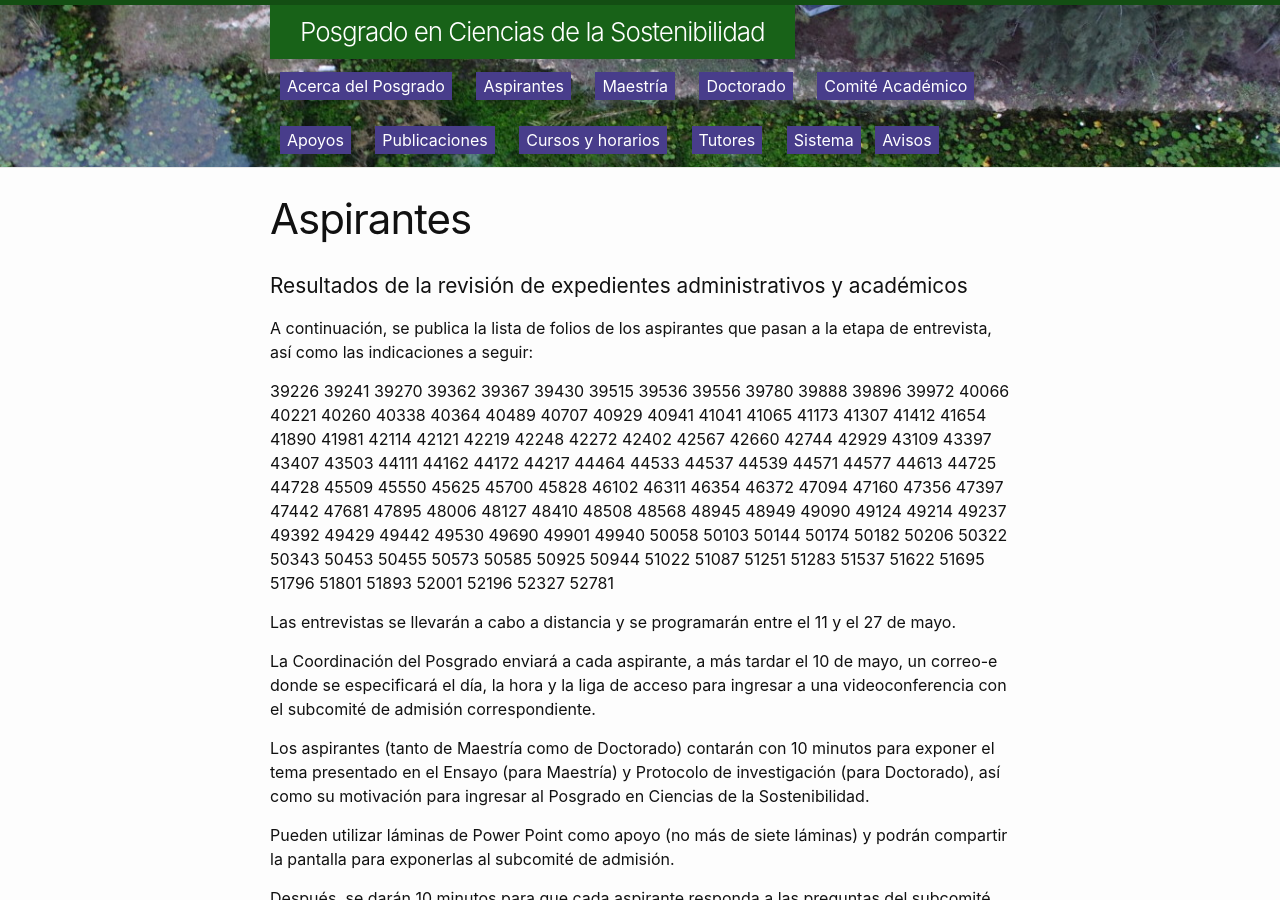
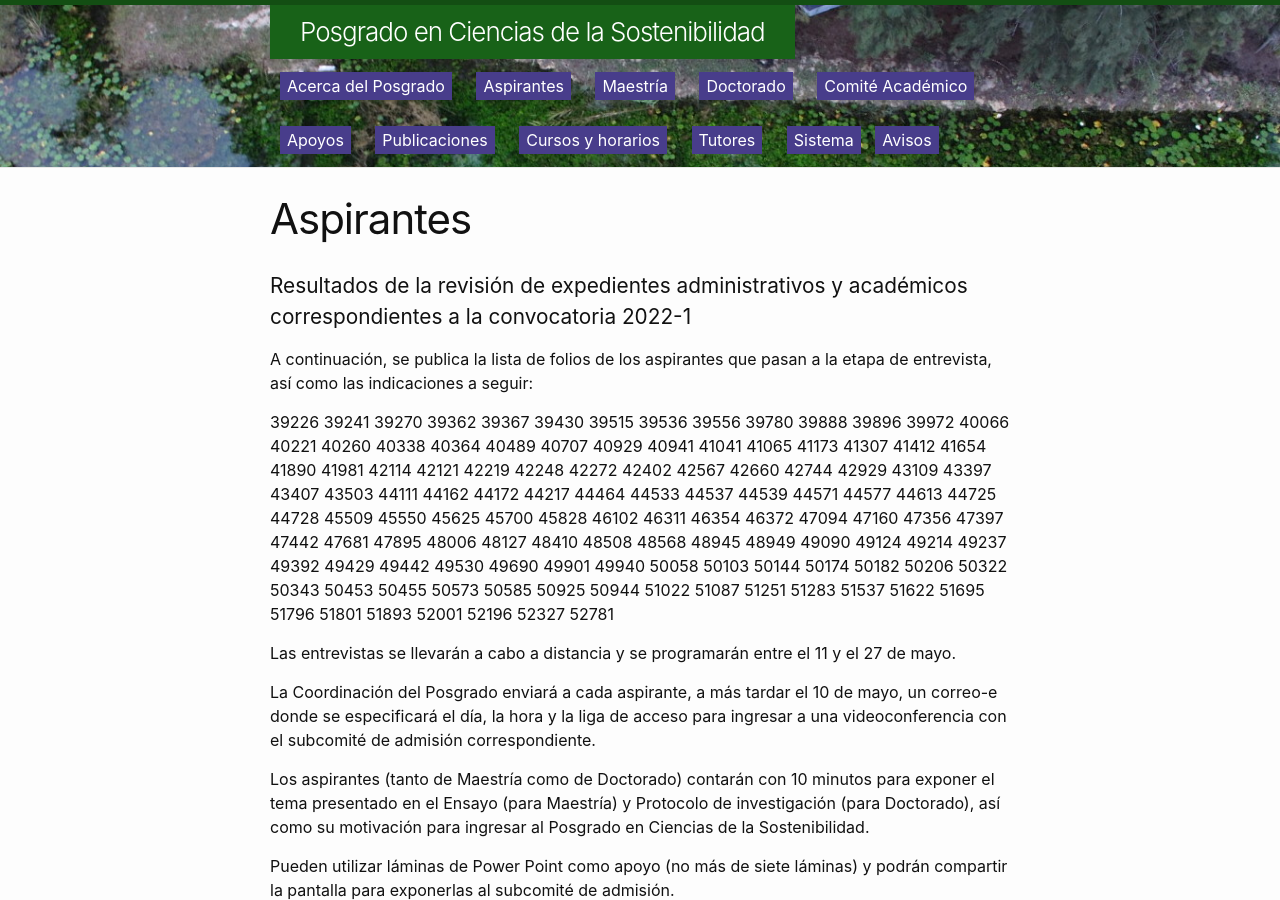
Before and after one commit to pcs-unam/pcs-unam.github.io, a Jekyll site: the page built from 01_aspirantes.md, in a window 1280 px wide and 900 px high. Built offline with Jekyll 4.4.1, drawn with Linux system fonts in a browser that asks for light colours.

Commit message:
se aclaró convocatoria 2022-1

```diff
--- a/01_aspirantes.md
+++ b/01_aspirantes.md
@@ -6,7 +6,7 @@ pleca: /assets/plecas/p20.jpg
 menu: true
 ---
 
-## Resultados de la revisión de expedientes administrativos y académicos
+## Resultados de la revisión de expedientes administrativos y académicos correspondientes a la convocatoria 2022-1
 
 A continuación, se publica la lista de folios de los aspirantes que pasan a la etapa de entrevista, así como las indicaciones a seguir:
 
```
